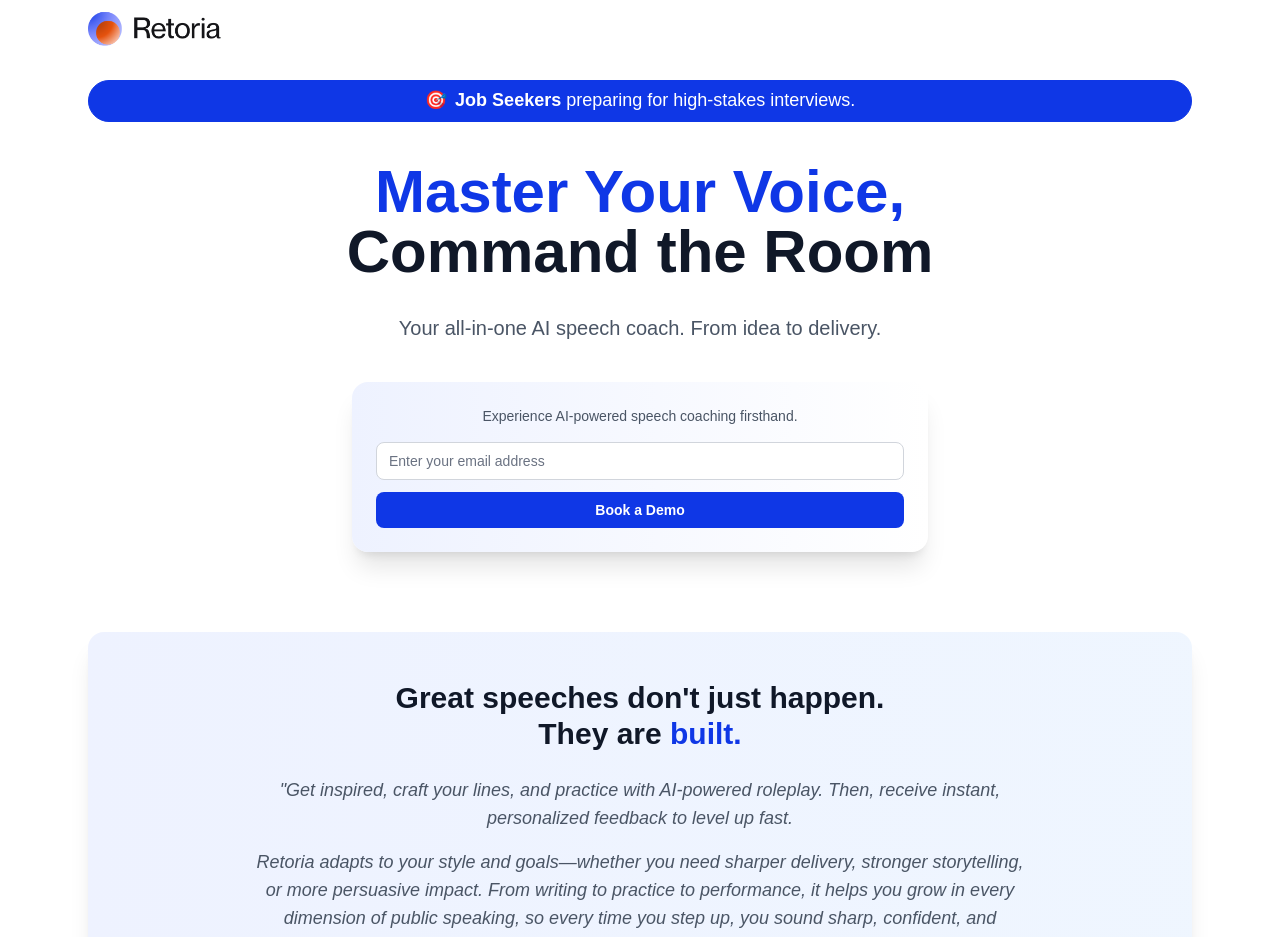
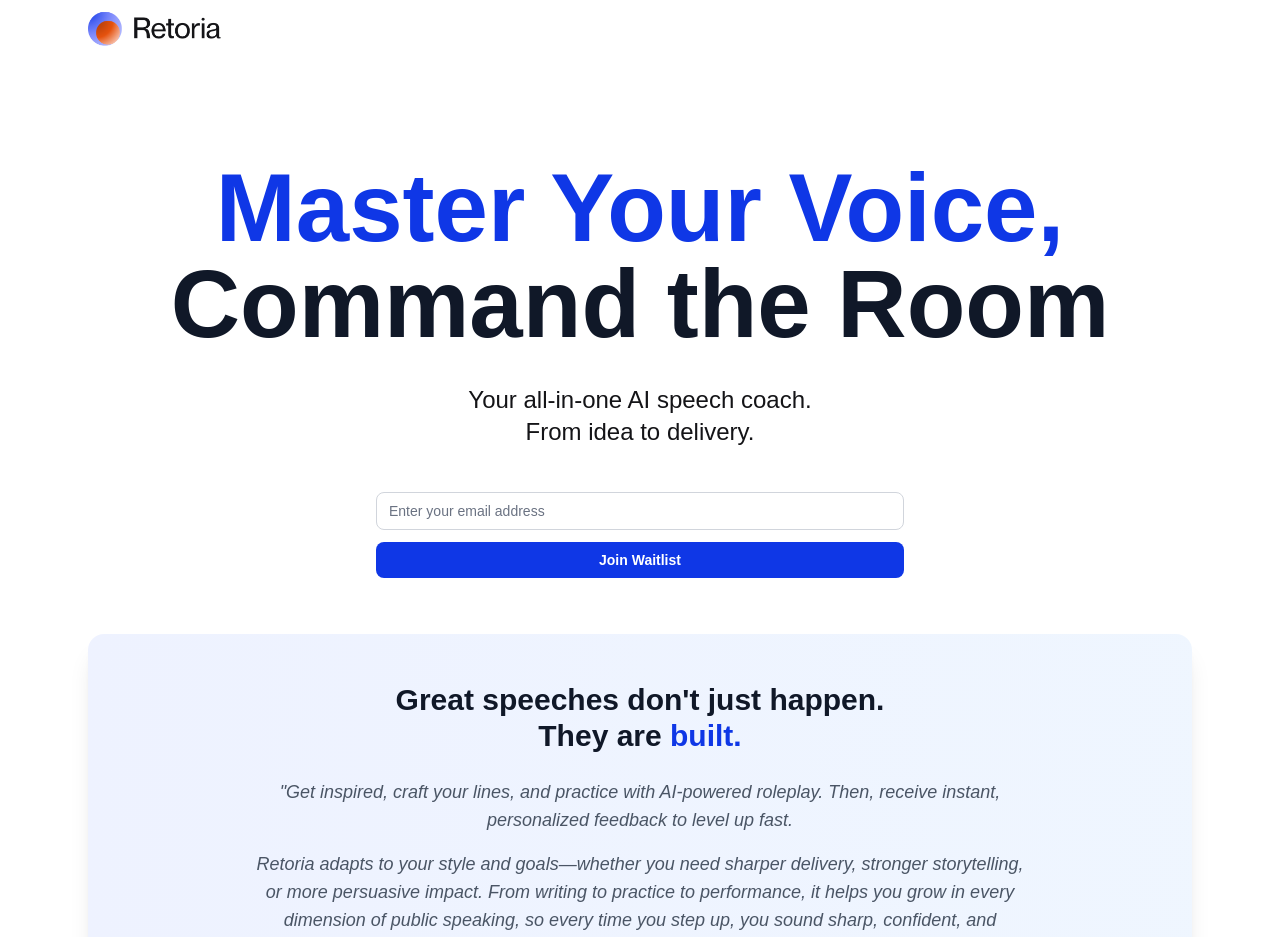
Before and after one commit to juanesmb/retoria-landing-page, a Next.js app: page / in a window 1280 px wide. Shown: the top 937 px of the page. Built offline with nearby package versions, Linux system fonts and the light colour scheme.

Commit message:
enhancing style

```diff
--- a/src/components/common/DemoSection.tsx
+++ b/src/components/common/DemoSection.tsx
@@ -67,7 +67,7 @@ export default function DemoSection({ className = "", variant = "light" }: DemoS
 
     const containerClasses = isIndigo
         ? `bg-transparent rounded-none shadow-none p-8 max-w-xl mx-auto ${className}`
-        : `bg-gradient-to-r from-indigo-50 to-blue-80 rounded-2xl shadow-xl p-6 max-w-xl mx-auto ${className}`;
+        : `bg-white mt-5 rounded-2xl shadow-none p-6 max-w-xl mx-auto ${className}`;
 
     const subtleText = isIndigo ? "text-indigo-100" : "text-gray-600";
     const strongText = isIndigo ? "text-white" : "text-gray-900";
@@ -81,13 +81,6 @@ export default function DemoSection({ className = "", variant = "light" }: DemoS
 
     return (
         <div className={containerClasses}>
-            <div className="text-center space-y-4">
-                {!isIndigo && (
-                    <p className={`${subtleText} text-sm`}>
-                        Experience AI-powered speech coaching firsthand.
-                    </p>
-                )}
-
                 {!isSubmitted && !isDuplicate ? (
                     <form onSubmit={handleDemoSubmit} className="space-y-3">
                         <div>
@@ -105,7 +98,7 @@ export default function DemoSection({ className = "", variant = "light" }: DemoS
                             disabled={isLoading}
                             className={buttonClasses}
                         >
-                            {isLoading ? "Starting..." : "Book a Demo"}
+                            {isLoading ? "Starting..." : "Join Waitlist"}
                         </button>
                     </form>
                 ) : isDuplicate ? (
@@ -145,7 +138,6 @@ export default function DemoSection({ className = "", variant = "light" }: DemoS
                         </button>
                     </div>
                 )}
-            </div>
         </div>
     );
 }
--- a/src/components/landing/LandingPage.tsx
+++ b/src/components/landing/LandingPage.tsx
@@ -57,28 +57,23 @@ export default function LandingPage() {
       <AppHeader/>
 
       <div className="mx-auto max-w-6xl px-6 py-10 pt-20">
-          {/* Who We Serve */}
-        <div>
-           <WhoWeServe />
-        </div>
-
         {/* Hero Section */}
-        <div className="text-center space-y-8 mt-10">
-          <h1 className="text-5xl font-bold text-gray-900 sm:text-6xl">
+        <div className="text-center space-y-8 mt-20">
+          <h1 className="text-6xl font-bold text-gray-900 sm:text-8xl">
             <span style={{ color: "#0f37e6" }}>Master Your Voice,</span>
             <br />
             Command the Room
           </h1>
-          <p className="text-xl text-gray-600 max-w-3xl mx-auto">
-            Your all-in-one AI speech coach. From idea to delivery.
+          <p className="text-xl sm:text-2xl max-w-3xl mx-auto" style={{ color: "#141417" }}>
+            Your all-in-one AI speech coach. <br/> From idea to delivery.
           </p>
         </div>
 
         {/* Demo Section */}
-        <DemoSection className="mt-10" />
+        <DemoSection/>
 
         {/* Transform Section */}
-        <div className="mt-20 bg-gradient-to-r from-indigo-50 to-blue-50 rounded-2xl shadow-xl p-12 transition-transform duration-300 hover:scale-105">
+        <div className="mt-8 bg-gradient-to-r from-indigo-50 to-blue-50 rounded-2xl shadow-xl p-12 transition-transform duration-300 hover:scale-105">
           <div className="max-w-4xl mx-auto">
             <div className="text-center space-y-6">
               <h2 className="text-3xl font-bold text-gray-900">
--- a/src/components/landing/SpeechAnalysisSection.tsx
+++ b/src/components/landing/SpeechAnalysisSection.tsx
@@ -51,7 +51,7 @@ export default function SpeechAnalysisSection() {
     >
       <div className="mx-auto max-w-5xl py-10 sm:py-8">
         <h2 className="mt-4 text-center text-3xl sm:text-4xl md:text-5xl font-bold leading-tight">
-          Retoria analyzes your delivery. So you can focus on what matters.
+            Level-up Your Speech Like Never Before
         </h2>
 
         <div className="mt-10 flex flex-col md:flex-row items-center justify-center gap-8 md:gap-12">
```
